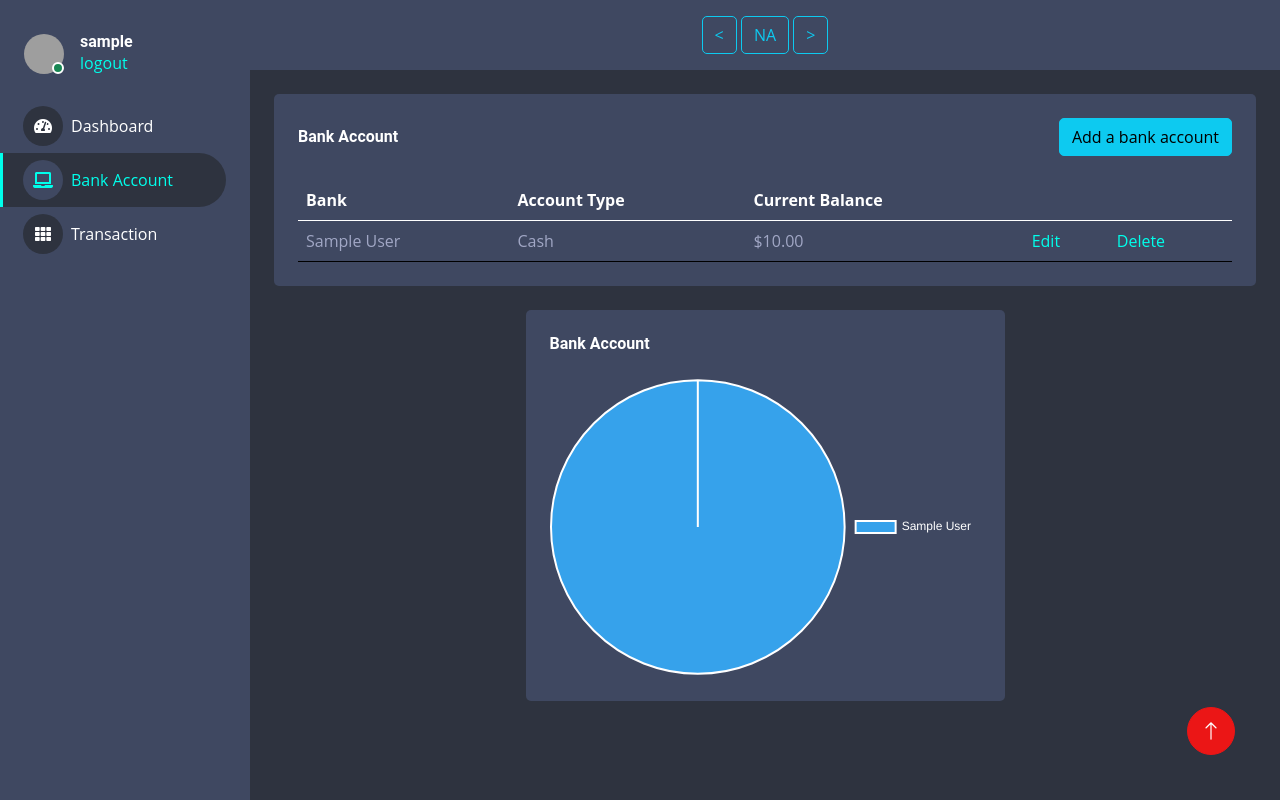
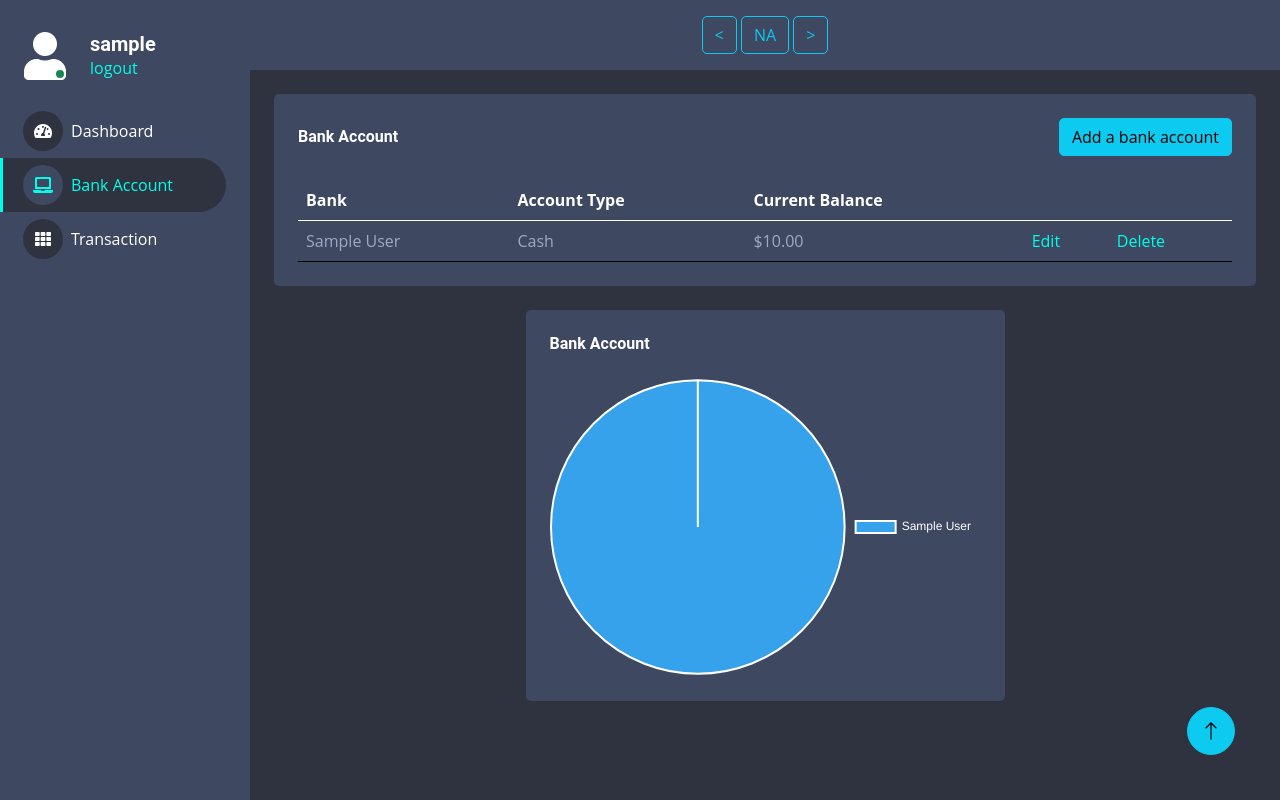
Before and after one commit to miketqqq/Account-Manager, a Django app: page /bank_detail/ in a window 1280 px wide. Run offline with Django 4.2, Linux system fonts and the light colour scheme; a user stored in the database is signed in; tables that the repository leaves empty hold one stand-in row (values such as "Sample post"); some libraries are stand-ins or nearby versions; grey boxes are pictures that could not be loaded.

Commit message:
Minor code refactoring

```diff
--- a/Account_Manager/urls.py
+++ b/Account_Manager/urls.py
@@ -17,7 +17,9 @@ from django.contrib import admin
 from django.urls import path, include
 
 urlpatterns = [
-    path('admin/', admin.site.urls),
+    #path('admin/', include('admin_honeypot.urls', namespace='admin_honeypot')),
+    path('alpha/', admin.site.urls),
+
     path('', include('account.urls')),
     path('', include('register.urls')),
     path('chart/', include('chart.urls')),
--- a/register/views.py
+++ b/register/views.py
@@ -36,7 +36,7 @@ def user_logout(request):
     return redirect("dashboard")
 
 def demo_login(request):
-
+    #to login as a demo user
     user = authenticate(request, username='demo_user', password='Demo_User_Password')
     login(request, user)
 
--- a/templates/base.html
+++ b/templates/base.html
@@ -6,7 +6,7 @@
 
 <head>
     <meta charset="utf-8">
-    <title>Account management</title>
+    <title>Financial manager</title>
     <meta content="width=device-width, initial-scale=1.0" name="viewport">
     <meta content="" name="keywords">
     <meta content="" name="description">
@@ -14,19 +14,16 @@
     <!-- Favicon -->
     <link href="img/favicon.ico" rel="icon">
 
+    <!-- Icon Font Stylesheet -->
+    <link href="https://cdnjs.cloudflare.com/ajax/libs/font-awesome/5.10.0/css/all.min.css" rel="stylesheet">
+    <link href="https://cdn.jsdelivr.net/npm/bootstrap-icons@1.4.1/font/bootstrap-icons.css" rel="stylesheet">
+
+
     <!-- Google Web Fonts -->
     <link rel="preconnect" href="https://fonts.googleapis.com">
     <link rel="preconnect" href="https://fonts.gstatic.com" crossorigin>
     <link href="https://fonts.googleapis.com/css2?family=Heebo:wght@400;500;600;700&display=swap" rel="stylesheet">
 
-    <!-- Icon Font Stylesheet -->
-    <link href="https://cdnjs.cloudflare.com/ajax/libs/font-awesome/5.10.0/css/all.min.css" rel="stylesheet">
-    <link href="https://cdn.jsdelivr.net/npm/bootstrap-icons@1.4.1/font/bootstrap-icons.css" rel="stylesheet">
-
-    <!-- Libraries Stylesheet
-    <link href="{% static 'lib/owlcarousel/assets/owl.carousel.min.css' %}" rel="stylesheet">
-    <link href="{% static 'lib/tempusdominus/css/tempusdominus-bootstrap-4.min.css' %}" rel="stylesheet" />
-    -->
 
     <!-- Customized Bootstrap Stylesheet -->
     <link href="{% static 'css/bootstrap.min.css' %}" rel="stylesheet">
@@ -73,7 +70,7 @@
         <!-- Content End -->
 
         <!-- Back to Top -->
-        <a href="#" class="btn btn-lg btn-primary btn-lg-square back-to-top"><i class="bi bi-arrow-up"></i></a>
+        <a href="#" class="btn btn-lg btn-info btn-lg-square back-to-top"><i class="bi bi-arrow-up"></i></a>
     </div>
 
     <!-- JavaScript Libraries -->
--- a/templates/sidebar.html
+++ b/templates/sidebar.html
@@ -6,13 +6,13 @@
     <nav class="navbar bg-secondary navbar-dark">
         <div class="d-flex align-items-center ms-4 mb-4 pt-4">
             <div class="position-relative">
-                <img class="rounded-circle" src="{% static 'img/user.jpg' %}" alt="" style="width: 40px; height: 40px;">
+                <i class="fa fa-user fa-3x text-white"></i>
                 <div class="bg-success rounded-circle border border-2 border-white position-absolute end-0 bottom-0 p-1"></div>
             </div>
-            <div class="ms-3">
-                <h6 class="mb-0">{{request.user}}</h6>
+            <div class="ms-4">
+                <h5 class="mb-0">{{request.user}}</h5>
                 <div>
-                    <a href="{% url 'user_logout' %}">logout</a>
+                    <a href="{% url 'user_logout' %}" >logout</a>
                 </div>
             </div>
         </div>
--- a/templates/transaction_detail.html
+++ b/templates/transaction_detail.html
@@ -30,11 +30,11 @@
 </div>
 <!-- Chart End -->
 
-<!-- Transactions Start -->
+<!-- Transactions Table Start -->
 <div class="container-fluid pt-4 px-4">
     <div class="bg-secondary text-center rounded p-4">
         <div class="d-flex align-items-center justify-content-between mb-4">
-            <h6 class="mb-0">Recent transactions, Filter</h6>
+            <h6 class="mb-0">Recent transactions</h6>
             <div>
                 <button type="button" class="btn btn-info" data-bs-toggle="modal" data-bs-target="#new-income-Modal">
                     New income
@@ -76,7 +76,7 @@
         </div>
     </div>
 </div>
-<!-- Transactions End -->
+<!-- Transactions Table End -->
 
 
 <!-- new-income-Modal -->
```
